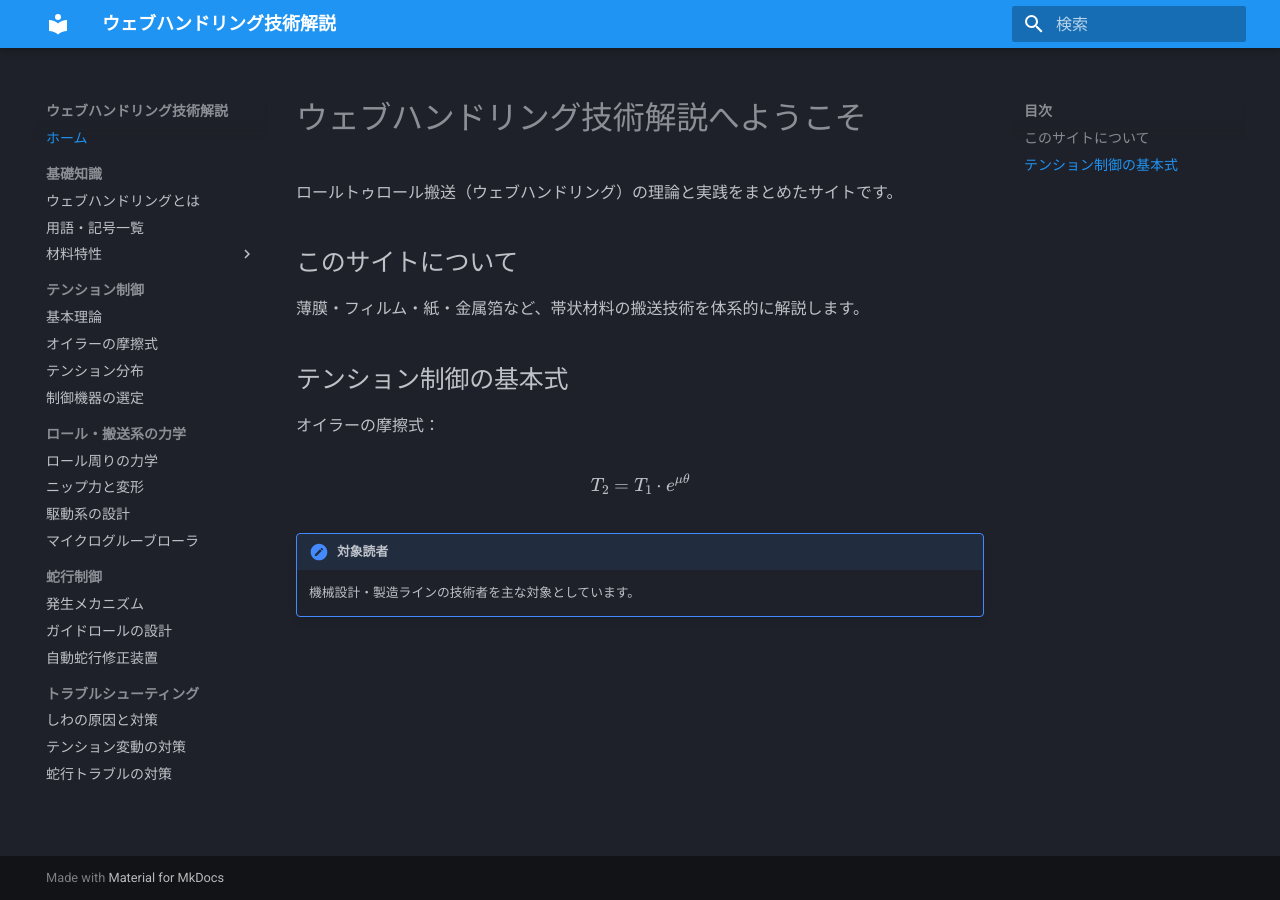
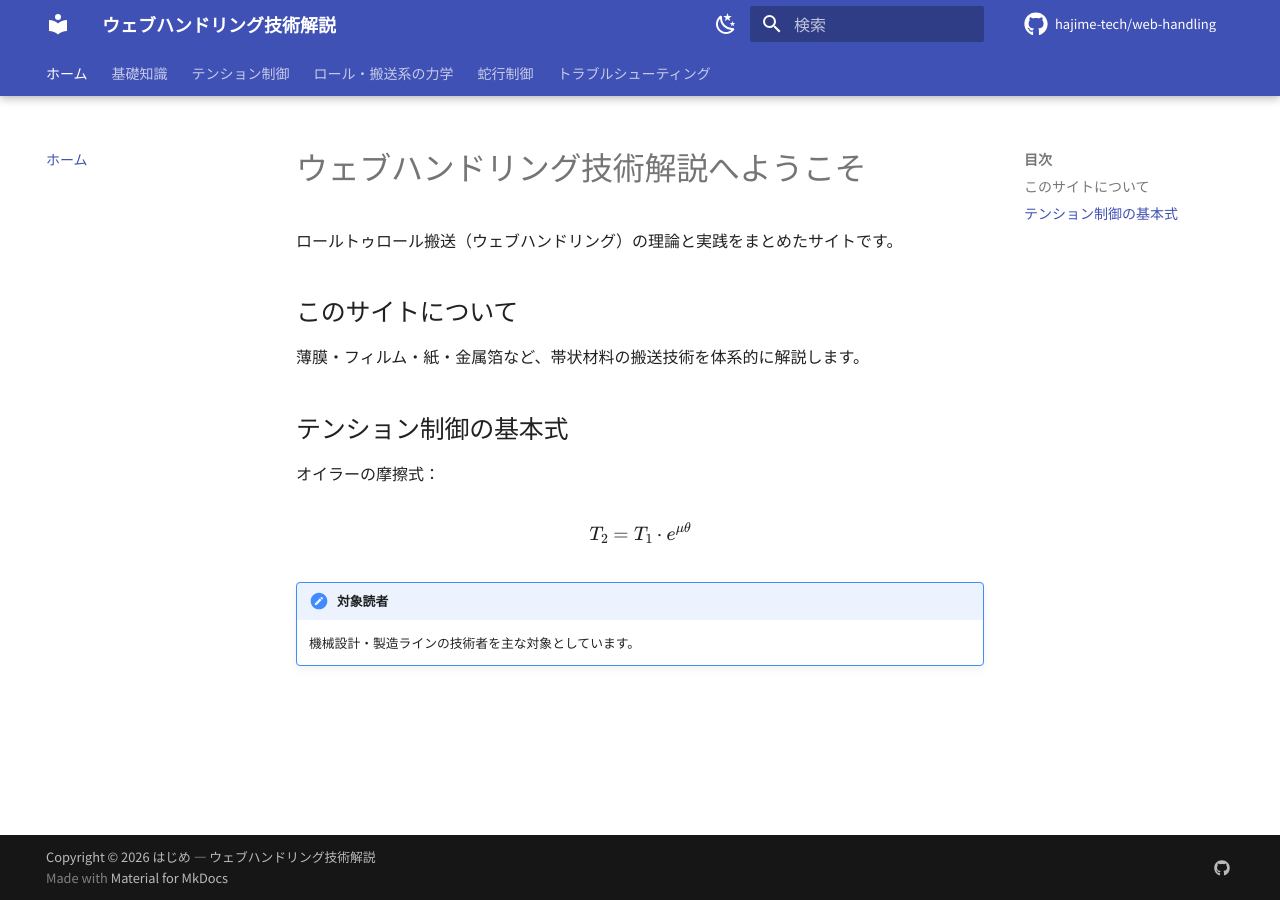
Before and after one commit to hajime-tech/web-handling, an MkDocs documentation site: the page built from docs/index.md, in a window 1280 px wide. Built offline with MkDocs 1.6.1 and Material for MkDocs 9.7.7, drawn with Linux system fonts in a browser that asks for light colours; comment, search, counter and statistics services are not loaded.

Commit message:
配色とレイアウトを社会人エンジニア向けに刷新
- 配色: Indigo(青) + Amber(警告色) でメリハリのあるコントラスト
- ライト/ダーク両対応、OS設定追従＋右上トグルで切替可能
- 日本語フォントを Noto Sans JP、コードを JetBrains Mono に
- 上部水平タブナビ追加で5カテゴリが一覧化
- 右側 TOC（toc.follow）でスクロール追従ハイライト
- SPA風高速ページ遷移（navigation.instant）
- 検索サジェスト、コードアノテーション、絵文字対応など追加
- リポジトリリンクを右上に表示

```diff
--- a/mkdocs.yml
+++ b/mkdocs.yml
@@ -1,34 +1,112 @@
 site_name: ウェブハンドリング技術解説
 site_description: ロールトゥロール搬送の理論と実践
 site_author: はじめ
+site_url: https://hajime-tech.github.io/web-handling/
 
 theme:
   name: material
   language: ja
+
+  # ライト／ダーク両対応：OS設定追従＋トグルで切替
   palette:
-    scheme: slate
-    primary: blue
-    accent: cyan
+    # ライトモード
+    - media: "(prefers-color-scheme: light)"
+      scheme: default
+      primary: indigo
+      accent: amber
+      toggle:
+        icon: material/weather-night
+        name: ダークモードに切替
+    # ダークモード
+    - media: "(prefers-color-scheme: dark)"
+      scheme: slate
+      primary: indigo
+      accent: amber
+      toggle:
+        icon: material/weather-sunny
+        name: ライトモードに切替
+
+  # フォント（Google Fontsから自動取得）
+  font:
+    text: Noto Sans JP
+    code: JetBrains Mono
+
   features:
-    - navigation.sections
-    - navigation.top
-    - search.highlight
-    - content.code.copy
+    # ナビゲーション
+    - navigation.tabs           # 上部水平タブ（カテゴリ）
+    - navigation.tabs.sticky    # スクロール時もタブ固定
+    - navigation.sections       # 左サイドバーをセクション展開
+    - navigation.top            # ページトップに戻るボタン
+    - navigation.instant        # 高速ページ遷移（SPA風）
+    - navigation.tracking       # URLにスクロール位置反映
+    # 目次（右サイド）
+    - toc.follow                # スクロールに追従して現在位置ハイライト
+    # 検索
+    - search.highlight          # 検索ワードをハイライト
+    - search.suggest            # 入力時にサジェスト
+    - search.share              # 検索URL共有
+    # コードブロック
+    - content.code.copy         # コピー ボタン
+    - content.code.annotate     # 行注釈
+    # その他
+    - content.tabs.link         # タブ連動
+    - announce.dismiss          # アナウンスバー閉じる
+
+  icon:
+    repo: fontawesome/brands/github
+
+# リポジトリリンク（右上に表示）
+repo_url: https://github.com/hajime-tech/web-handling
+repo_name: hajime-tech/web-handling
+
+# フッタ
+copyright: Copyright &copy; 2026 はじめ — ウェブハンドリング技術解説
 
 markdown_extensions:
+  # 数式
   - pymdownx.arithmatex:
       generic: true
+  # Mermaid / シンタックスハイライト統合
   - pymdownx.superfences:
       custom_fences:
         - name: mermaid
           class: mermaid
           format: !!python/name:pymdownx.superfences.fence_code_format
+  - pymdownx.highlight:
+      anchor_linenums: true
+      line_spans: __span
+      pygments_lang_class: true
+  - pymdownx.inlinehilite
+  - pymdownx.snippets
+  # 注釈・タブ・絵文字・キャプションなど
   - admonition
   - pymdownx.details
+  - pymdownx.tabbed:
+      alternate_style: true
+  - pymdownx.tasklist:
+      custom_checkbox: true
+  - pymdownx.tilde         # ~~取消線~~
+  - pymdownx.caret         # ^^下線^^
+  - pymdownx.mark          # ==マーカー==
+  - pymdownx.emoji:
+      emoji_index: !!python/name:material.extensions.emoji.twemoji
+      emoji_generator: !!python/name:material.extensions.emoji.to_svg
+  - attr_list
+  - md_in_html
+  - footnotes
   - tables
+  - toc:
+      permalink: true       # 見出し横にリンク記号
+      toc_depth: 3
 
 extra_javascript:
   - https://unpkg.com/mathjax@3/es5/tex-mml-chtml.js
+
+extra:
+  social:
+    - icon: fontawesome/brands/github
+      link: https://github.com/hajime-tech/web-handling
+      name: GitHub リポジトリ
 
 nav:
   - ホーム: index.md
```
